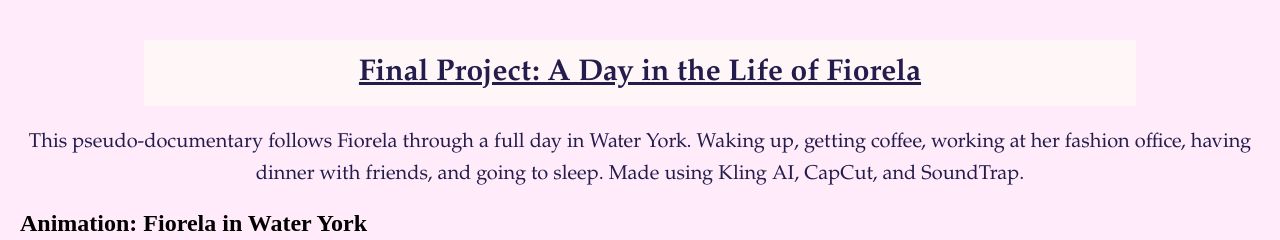
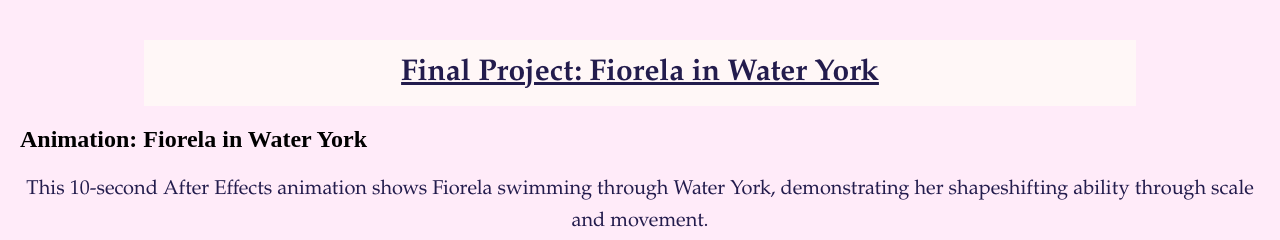
Before and after one commit to audreyglong06/FINALWaterYork, a plain HTML site: page Final.html in a window 1280 px wide. Shown: the top 240 px of the page. Drawn offline with Linux system fonts and the light colour scheme.

Commit message:
Update Final.html

```diff
--- a/Final.html
+++ b/Final.html
@@ -5,8 +5,8 @@
     <link rel="stylesheet" href="style.css">
 </head>
 <body>
-    <h1>Final Project: A Day in the Life of Fiorela</h1>
-    <p>This pseudo-documentary follows Fiorela through a full day in Water York. Waking up, getting coffee, working at her fashion office, having dinner with friends, and going to sleep. Made using Kling AI, CapCut, and SoundTrap.</p>
+    <h1>Final Project: Fiorela in Water York</h1>
+
 
     <h2>Animation: Fiorela in Water York</h2>
     <p>This 10-second After Effects animation shows Fiorela swimming through Water York, demonstrating her shapeshifting ability through scale and movement.</p>
```
